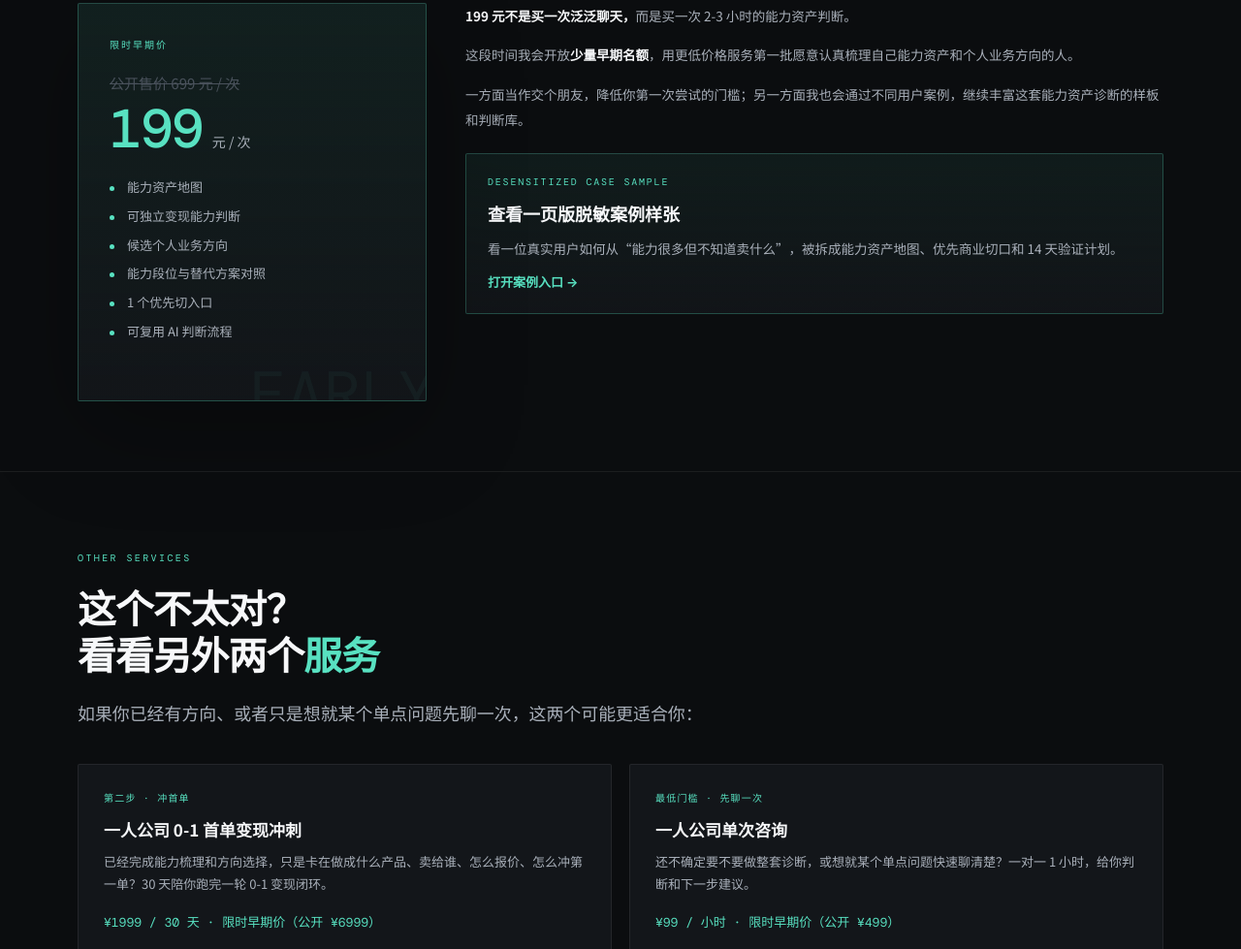
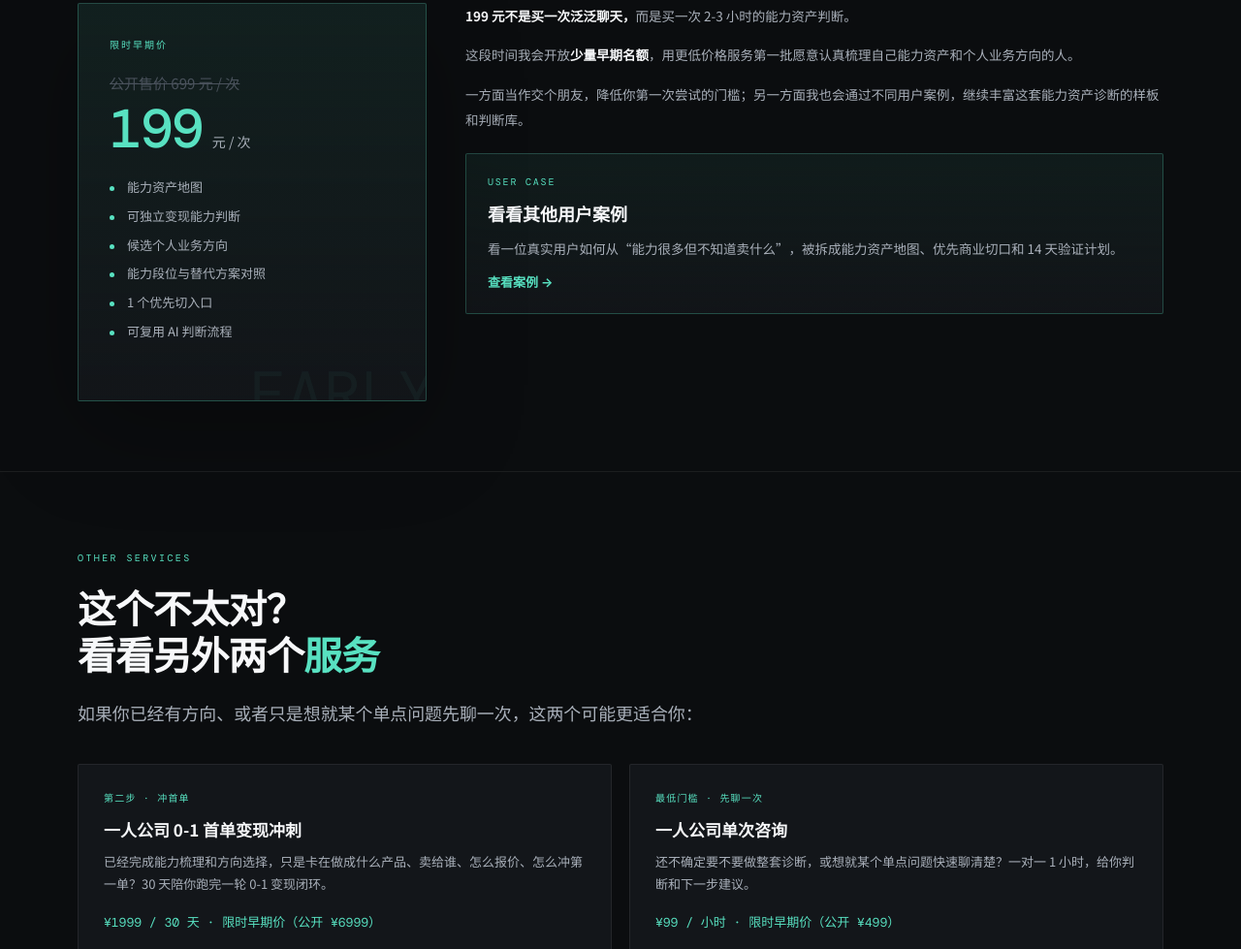
Before and after one commit to zainosl/qiaobooseai-site, a plain HTML site: page diagnosis.html in a window 1280 px wide. Shown: the part 9897-10876 px from the top of the page at 97% size. Drawn offline with nearby package versions, Linux system fonts and the light colour scheme.

Commit message:
Update diagnosis case entry copy

```diff
--- a/diagnosis.html
+++ b/diagnosis.html
@@ -869,10 +869,10 @@
           <p class="price-note">这段时间我会开放<strong>少量早期名额</strong>，用更低价格服务第一批愿意认真梳理自己能力资产和个人业务方向的人。</p>
           <p class="price-note">一方面当作交个朋友，降低你第一次尝试的门槛；另一方面我也会通过不同用户案例，继续丰富这套能力资产诊断的样板和判断库。</p>
           <a class="case-entry" href="capability-diagnosis-case.html" target="_blank" rel="noopener">
-            <span class="case-entry-tag">DESENSITIZED CASE SAMPLE</span>
-            <span class="case-entry-title">查看一页版脱敏案例样张</span>
+            <span class="case-entry-tag">USER CASE</span>
+            <span class="case-entry-title">看看其他用户案例</span>
             <span class="case-entry-desc">看一位真实用户如何从“能力很多但不知道卖什么”，被拆成能力资产地图、优先商业切口和 14 天验证计划。</span>
-            <span class="case-entry-action">打开案例入口 →</span>
+            <span class="case-entry-action">查看案例 →</span>
           </a>
         </div>
       </div>
```
